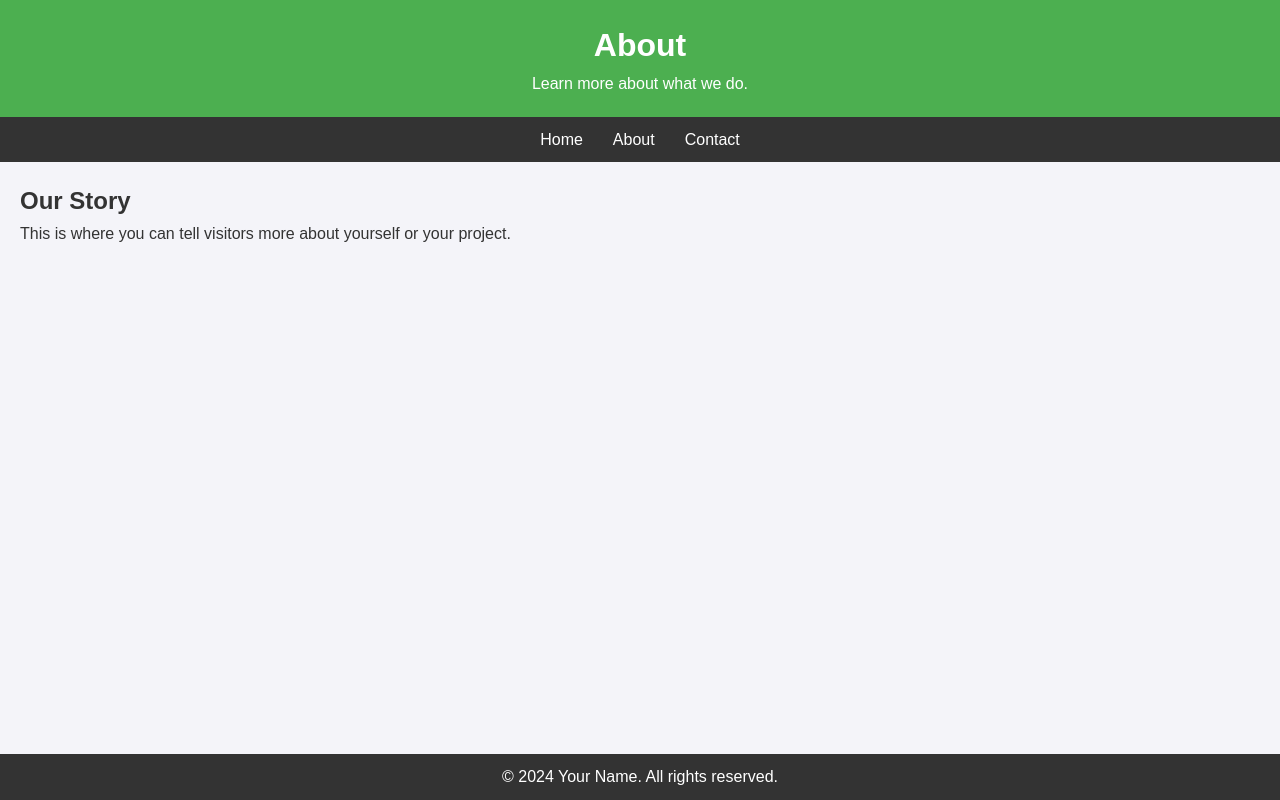
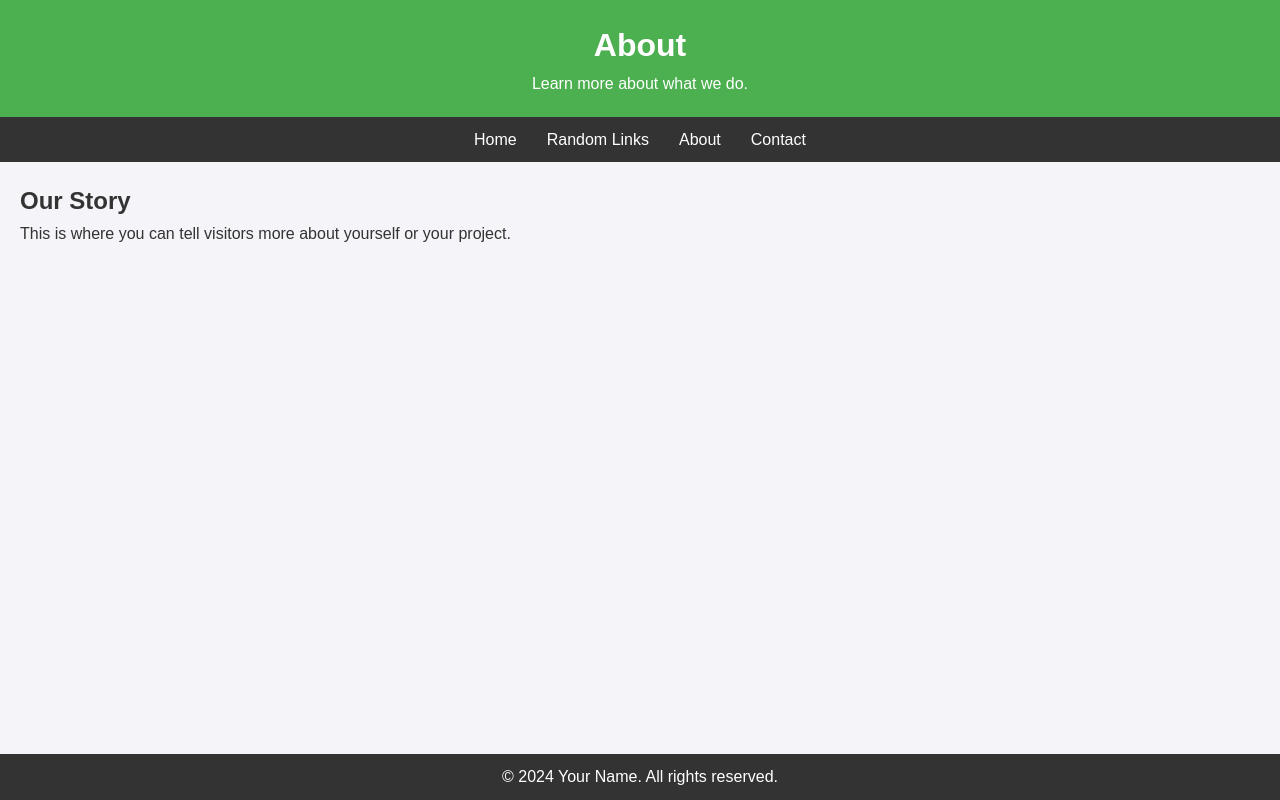
Before and after one commit to mrarob8/mrarob8.github.io, a plain HTML site: page pages/about.html in a window 1280 px wide. Drawn offline with Linux system fonts and the light colour scheme.

Commit message:
Update about.html

```diff
--- a/pages/about.html
+++ b/pages/about.html
@@ -15,6 +15,7 @@
     <nav>
         <ul>
             <li><a href="../index.html">Home</a></li>
+            <li><a href="pages/random-links.html">Random Links</a></li>
             <li><a href="about.html">About</a></li>
             <li><a href="contact.html">Contact</a></li>
         </ul>
```
